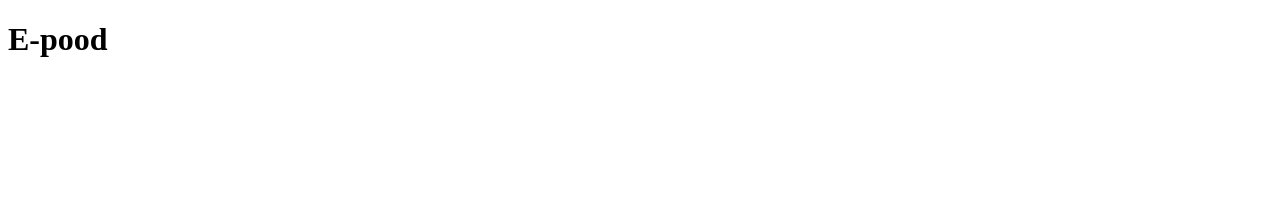
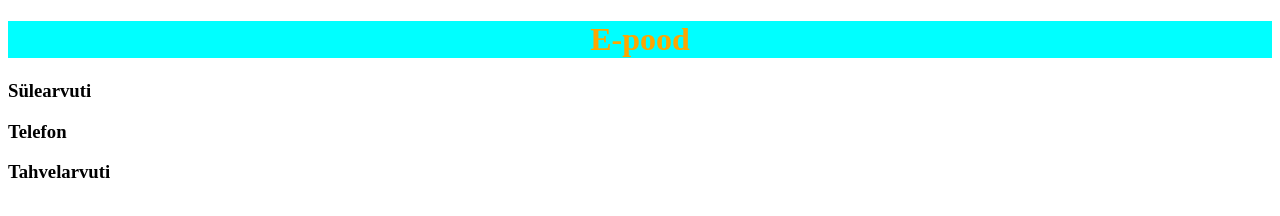
Before and after one commit to aleksandertap/E-Shop, a plain HTML site: page yl2/index.html in a window 1280 px wide. Drawn offline with Linux system fonts and the light colour scheme.

Commit message:
kuvab tootenimesid

```diff
--- a/yl2/index.html
+++ b/yl2/index.html
@@ -6,8 +6,10 @@
     <title>E-Pood</title>
 </head>
 <body>
-    <h1>E-pood</h1>
-    <div id="output"></div>
+    <h1 id="heading1">E-pood</h1>
+    <div id="mainDiv">
+    </div>
+
     <script type="module" src="./main.js"></script>
 </body>
 </html>
--- a/yl2/main.js
+++ b/yl2/main.js
@@ -9,17 +9,18 @@ import { Customer } from './Customer.js';
 
 // Loo mõned tooted
 
-const laptop = new Product(1, 'Sülearvuti', 1000, 'Elektroonika');
-
-const phone = new Product(2, 'Telefon', 500, 'Elektroonika');
-
+const products =[
+new Product(1, 'Sülearvuti', 999.99, 'Elektroonika'),
+new Product(2, 'Telefon', 499.99, 'Elektroonika'),
+new Product(3, 'Tahvelarvuti', 299.99, 'Elektroonika')
+]
 // Loo ostukorv ja lisa tooted
 
 const cart = new Cart();
 
-cart.addProduct(laptop, 1);
+// cart.addProduct(laptop, 1);
 
-cart.addProduct(phone, 2);
+// cart.addProduct(phone, 2);
 
 // Kuvage ostukorvi summa ja toodete arv
 
@@ -36,3 +37,28 @@ customer.placeOrder(cart);
 // Kuvage tellimuste ajalugu
 
 customer.printOrderHistory();
+
+
+document.title = 'My WebShop';
+const heading1 = document.getElementById("heading1")
+
+heading1.style.backgroundColor = "aqua";
+heading1.style.textAlign = "center";
+heading1.style.color = "orange"
+console.log(heading1)
+
+const mainDiv = document.getElementById("mainDiv")
+console.log(mainDiv)
+
+// Toodete kuvamine
+function displayProducts(){
+
+    products.forEach((product) =>{
+        const productCard = document.createElement("div");
+        productCard.innerHTML = `<h3>${product.name}</h3>`;
+        mainDiv.append(productCard);
+    }
+    )
+}
+
+displayProducts()
```
